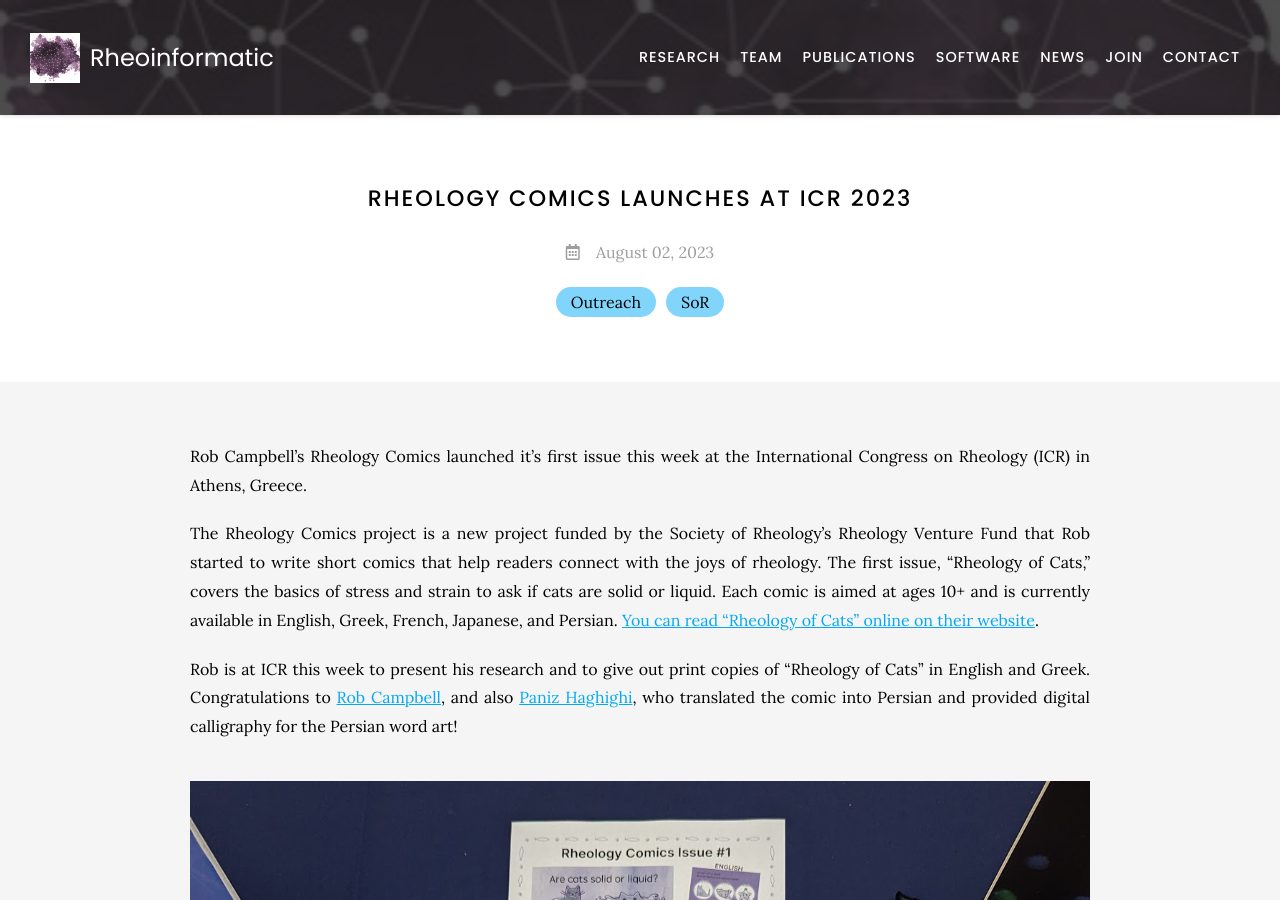
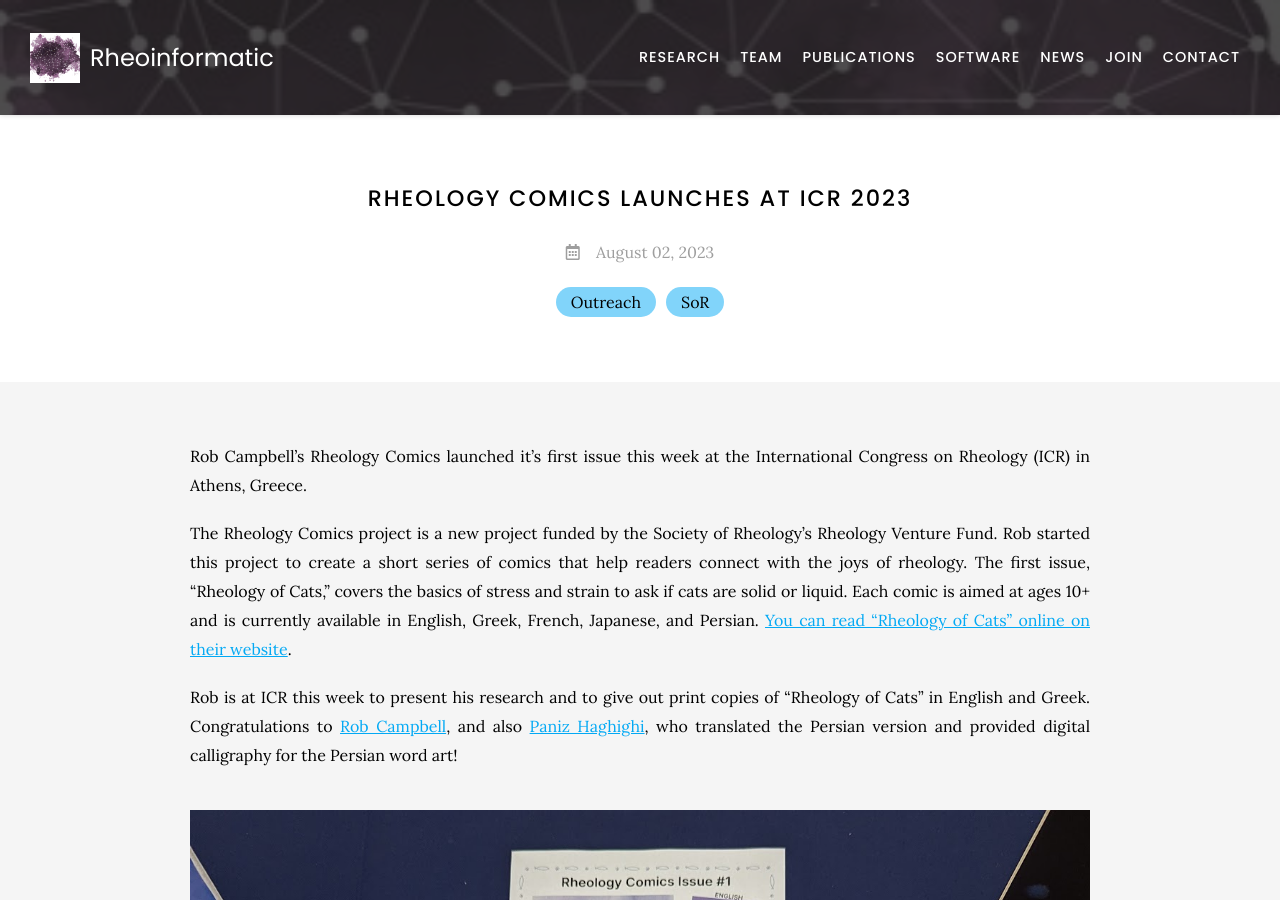
Before and after one commit to procf/procf.github.io, a Jekyll site: the page built from _posts/2023-08-02-rheocats-launch.md, in a window 1280 px wide and 900 px high. Built offline with Jekyll 4.4.1, drawn with Linux system fonts in a browser that asks for light colours; nearby versions of some CDN libraries.

Commit message:
News: update Rob's comics post

```diff
--- a/_posts/2023-08-02-rheocats-launch.md
+++ b/_posts/2023-08-02-rheocats-launch.md
@@ -10,9 +10,9 @@
 
 Rob Campbell's Rheology Comics launched it's first issue this week at the International Congress on Rheology (ICR) in Athens, Greece.
 
-The Rheology Comics project is a new project funded by the Society of Rheology's Rheology Venture Fund that Rob started to write short comics that help readers connect with the joys of rheology. The first issue, “Rheology of Cats,” covers the basics of stress and strain to ask if cats are solid or liquid. Each comic is aimed at ages 10+ and is currently available in English, Greek, French, Japanese, and Persian. [You can read "Rheology of Cats" online on their website](https://rheologycomics.github.io/).
+The Rheology Comics project is a new project funded by the Society of Rheology's Rheology Venture Fund. Rob started this project to create a short series of comics that help readers connect with the joys of rheology. The first issue, “Rheology of Cats,” covers the basics of stress and strain to ask if cats are solid or liquid. Each comic is aimed at ages 10+ and is currently available in English, Greek, French, Japanese, and Persian. [You can read "Rheology of Cats" online on their website](https://rheologycomics.github.io/).
 
-Rob is at ICR this week to present his research and to give out print copies of "Rheology of Cats" in English and Greek. Congratulations to [Rob Campbell](https://rheoinformatic.com/members/rob-campbell), and also [Paniz Haghighi](https://rheoinformatic.com/members/paniz-haghighi.html), who translated the comic into Persian and provided digital calligraphy for the Persian word art!
+Rob is at ICR this week to present his research and to give out print copies of "Rheology of Cats" in English and Greek. Congratulations to [Rob Campbell](https://rheoinformatic.com/members/rob-campbell), and also [Paniz Haghighi](https://rheoinformatic.com/members/paniz-haghighi.html), who translated the Persian version and provided digital calligraphy for the Persian word art!
 
 
 {% assign image = page.image | default: "" %}
```
